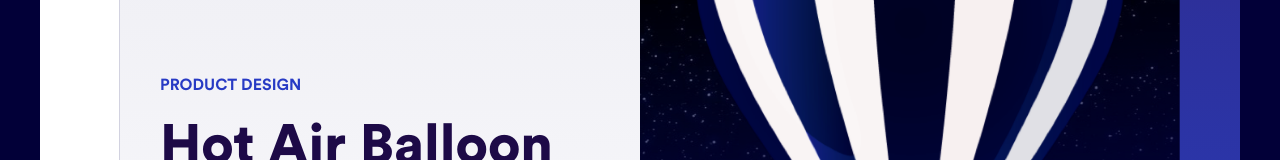
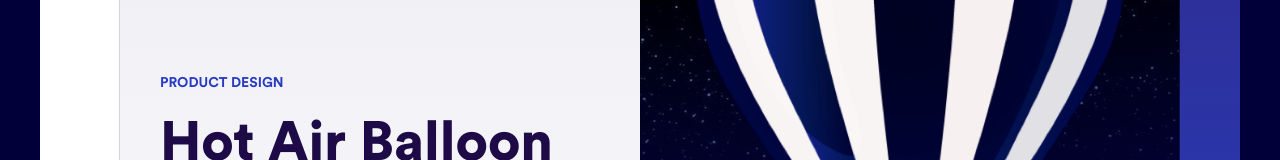
Before and after one commit to justynawojciechowska/hotAirBalloon, a React (Create React App) app: page / in a window 1280 px wide. Shown: the part 145-305 px from the top of the page. Built offline with nearby package versions, Linux system fonts and the light colour scheme.

Commit message:
Refactor css

```diff
--- a/src/styles/scss/components/article.css
+++ b/src/styles/scss/components/article.css
@@ -53,8 +53,14 @@
     position: relative;
     color: #273ac4;
     text-transform: uppercase;
-    font-family: "circular-bold";
+    font-size: 14px;
+    font-size: 1.4rem;
+    font-family: "circular-bold", "Arial", sans-serif;
     opacity: 0; }
+    @media only screen and (min-width: 1800px) {
+      .article__subheader {
+        font-size: 16px;
+        font-size: 1.6rem; } }
     .article__subheader--animation-in {
       animation: 0.5s ease-in 1.3s 1 normal forwards smoothFadeFromTop; }
     .article__subheader--animation-out {
--- a/src/styles/scss/components/article.scss
+++ b/src/styles/scss/components/article.scss
@@ -64,8 +64,15 @@
     position: relative;
     color: $blue;
     text-transform: uppercase;
-    font-family: "circular-bold";
+    font-size: 14px;
+    font-size: 1.4rem;
+    font-family: $base-family-bold;
     opacity: 0;
+
+    @media #{$media-lg-xl}{
+      font-size: 16px;
+      font-size: 1.6rem;
+    }
 
     &--animation-in {
       animation: $duration ease-in $delay 1 normal forwards smoothFadeFromTop;
--- a/src/styles/scss/components/flame.css
+++ b/src/styles/scss/components/flame.css
@@ -9,6 +9,8 @@
 /* Breakpoints
 -------------------------------------------------------------- */
 /* Media queries
+-------------------------------------------------------------- */
+/* Flame images
 -------------------------------------------------------------- */
 .flame-img {
   position: absolute;
--- a/src/styles/scss/components/flame.scss
+++ b/src/styles/scss/components/flame.scss
@@ -1,5 +1,7 @@
 @import './../helpers/variables';
 
+/* Flame images
+-------------------------------------------------------------- */
 .flame-img {
   position: absolute;
   bottom: 0;
--- a/src/styles/scss/helpers/_variables.scss
+++ b/src/styles/scss/helpers/_variables.scss
@@ -18,6 +18,7 @@ $athens-gray:                #eeeef4 !default;
 
 $headers-family:             'circular-black', 'Arial', sans-serif;
 $base-family:                'circular-book', 'Arial', sans-serif;
+$base-family-bold:           'circular-bold', 'Arial', sans-serif;
 $font-color:                  $dark-violet;
 $font-color-light:            $cadet-gray;
 
--- a/src/styles/scss/layout/_content.scss
+++ b/src/styles/scss/layout/_content.scss
@@ -1,4 +1,6 @@
 
+/* Main content
+-------------------------------------------------------------- */
 .main-content {
   $parent: &;
   position: relative;
--- a/src/styles/scss/styles.css
+++ b/src/styles/scss/styles.css
@@ -644,6 +644,8 @@ a {
     .container {
       width: 1450px; } }
 
+/* Main content
+-------------------------------------------------------------- */
 .main-content {
   position: relative;
   display: flex;
```
Also changed, not shown: 1 other file (tests, documents, lock files or other folders).
